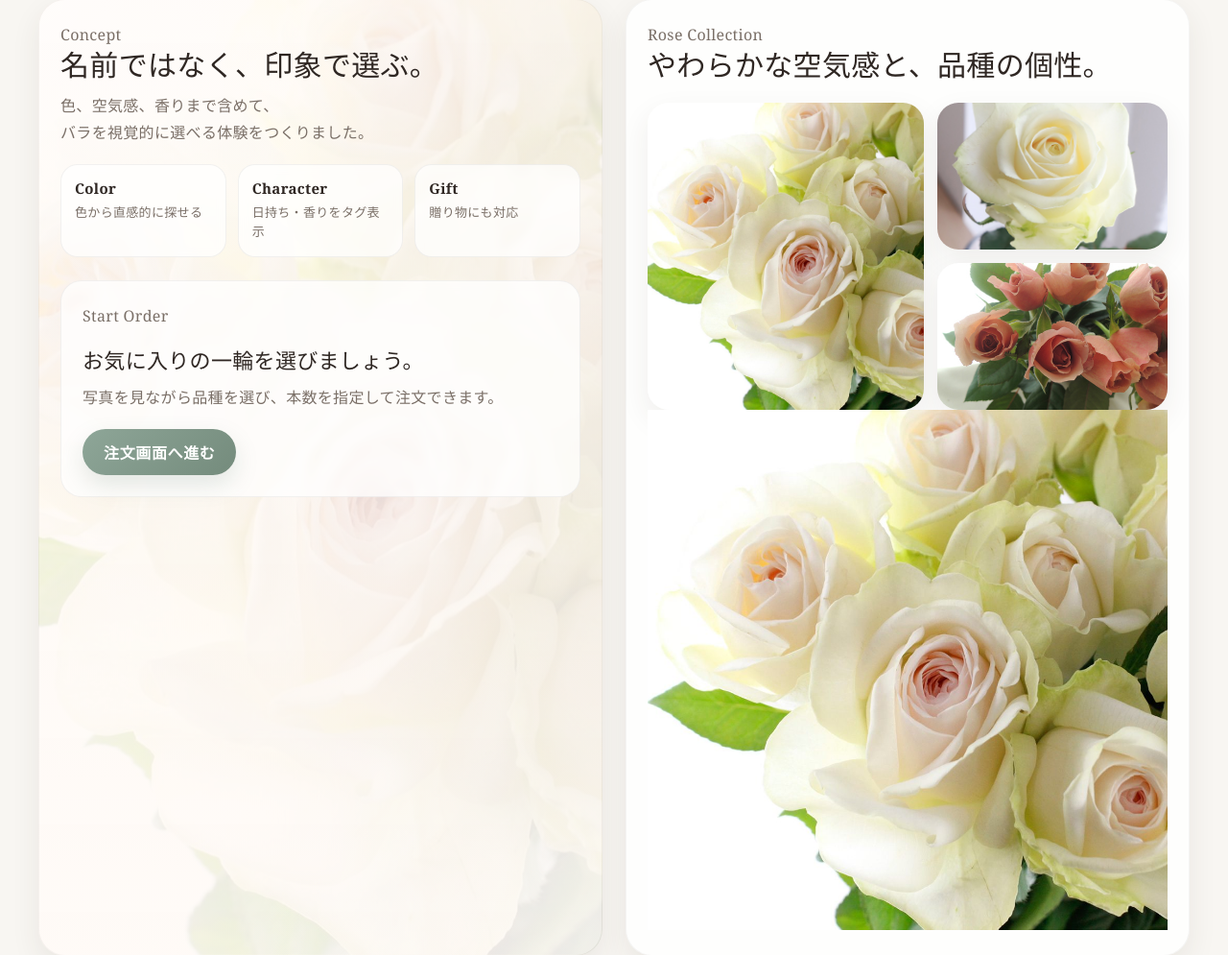
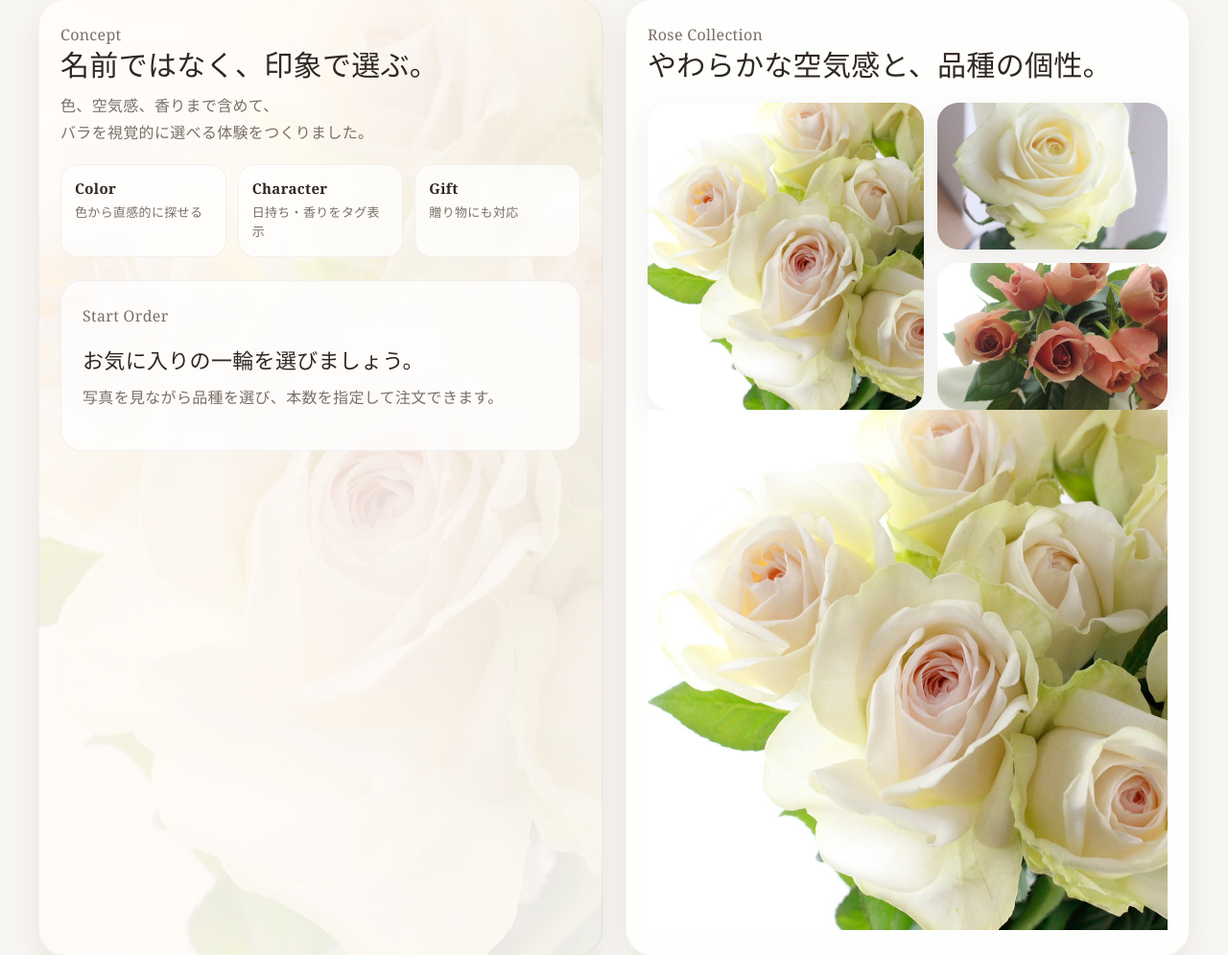
Before and after one commit to rika010304-lab/rose-atelier, a Spring app: template src/main/resources/templates/welcome.html in a window 1280 px wide. Shown: the part 857-1852 px from the top of the page at 96% size. Run offline with Thymeleaf, Linux system fonts and the light colour scheme; the template is opened without the code that fills it, so the values that code supplies are empty.

Commit message:
remove lower order button

```diff
--- a/src/main/resources/templates/welcome.html
+++ b/src/main/resources/templates/welcome.html
@@ -72,7 +72,7 @@
   <p>
     写真を見ながら品種を選び、本数を指定して注文できます。
   </p>
-  <a href="/order" class="primary-btn concept-start-btn">注文画面へ進む</a>
+  <!-- <a href="/order" class="primary-btn concept-start-btn">注文画面へ進む</a> -->
 </div>
       </div>
 
```
